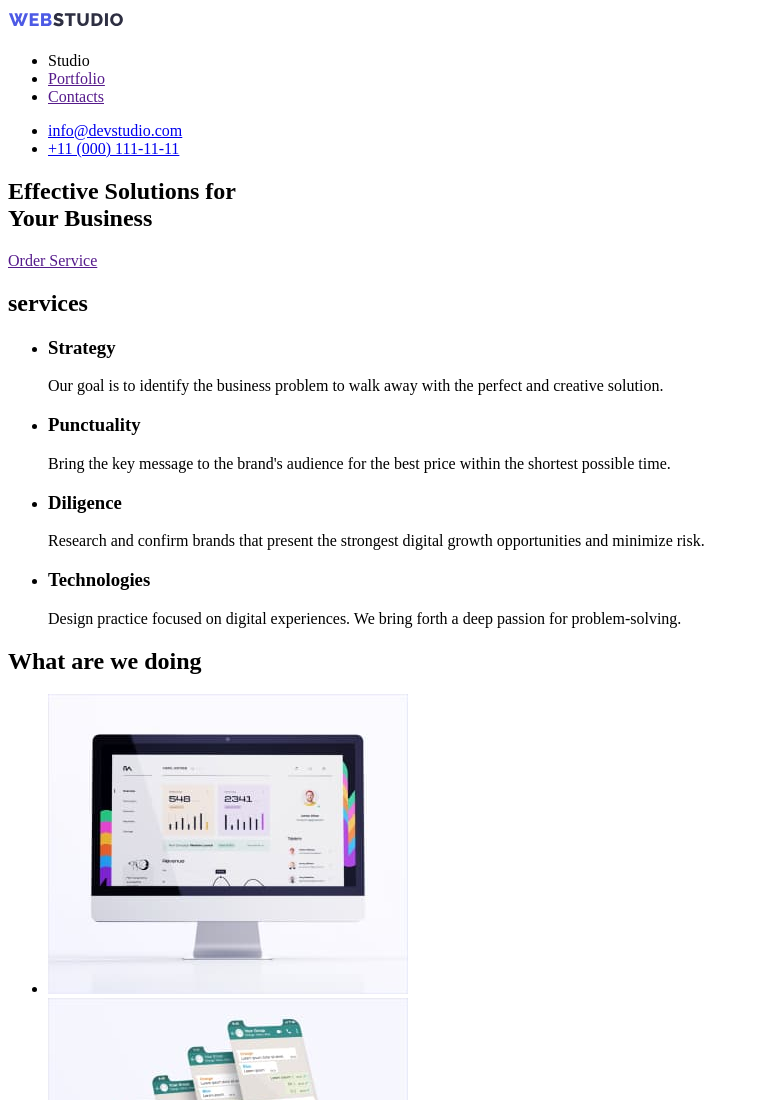
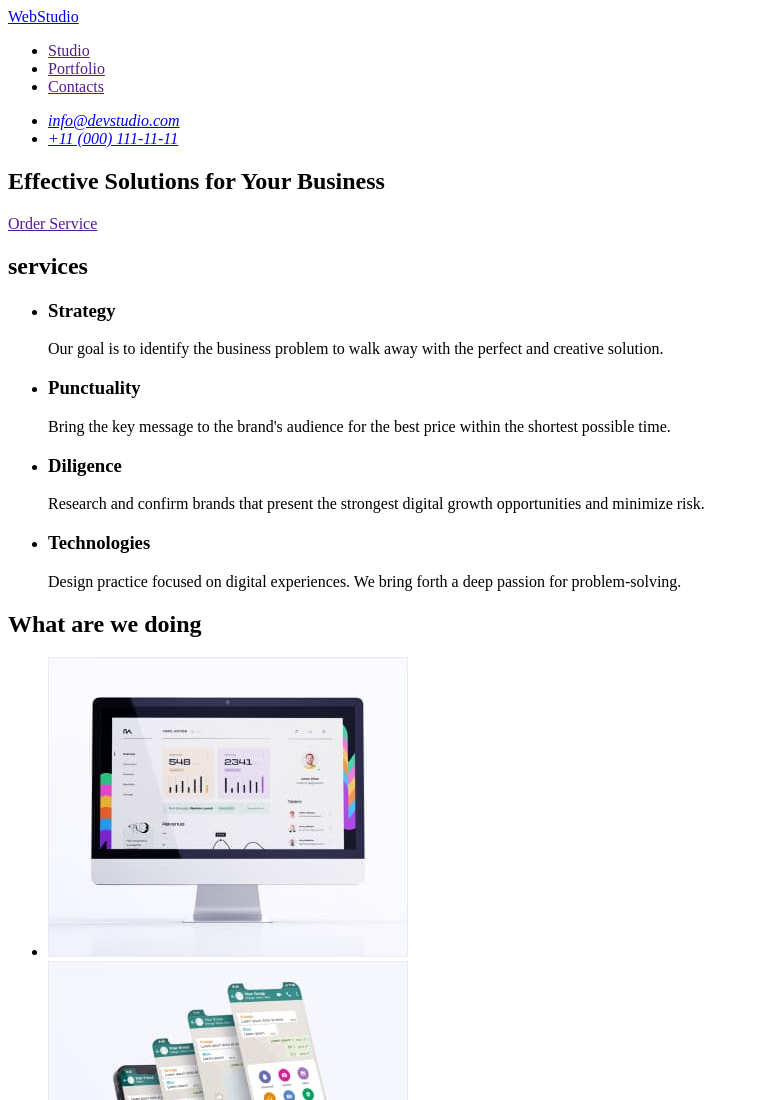
Before and after one commit to kohut258/goit-markup-hw-01, a plain HTML site: page index.html in a window 1280 px wide. Shown: the top 1100 px of the page, without its empty margins (0-759 px from the left). Drawn offline with Linux system fonts and the light colour scheme.

Commit message:
Update index.html

```diff
--- a/index.html
+++ b/index.html
@@ -10,25 +10,24 @@
     <!-- шапка -->
     <header>
       <nav>
-        <a href="./index.html"><img src="/images/Logo.svg" alt="Logo" /></a>
+        <a href="./index.html">WebStudio</a>
         <ul>
-          <li><a href=""></a>Studio</li>
+          <li><a href="">Studio</a></li>
           <li><a href="">Portfolio</a></li>
           <li><a href="">Contacts</a></li>
         </ul>
+      </nav>
+      <address>
         <ul>
           <li><a href="mailto:info@devstudio.com">info@devstudio.com</a></li>
-          <li><a href="tel:+11000111-11-11">+11 (000) 111-11-11</a></li>
+          <li><a href="tel:+110001111111">+11 (000) 111-11-11</a></li>
         </ul>
-      </nav>
+      </address>
     </header>
     <main>
       <!-- герой -->
       <section>
-        <h1>
-          Effective Solutions for <br />
-          Your Business
-        </h1>
+        <h1>Effective Solutions for Your Business</h1>
         <a href="">Order Service</a>
       </section>
       <!-- послуги -->
@@ -70,7 +69,9 @@
         <h2>What are we doing</h2>
         <ul>
           <li>
-            <a href=""><img src="/images/foto1.jpg" alt="computer monitor" /></a>
+            <a href=""
+              ><img src="/images/foto1.jpg" alt="computer monitor"
+            /></a>
           </li>
           <li>
             <a href=""><img src="/images/foto2.jpg" alt="phone screen" /></a>
```
